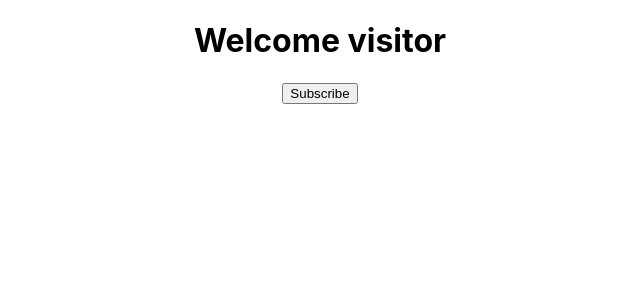
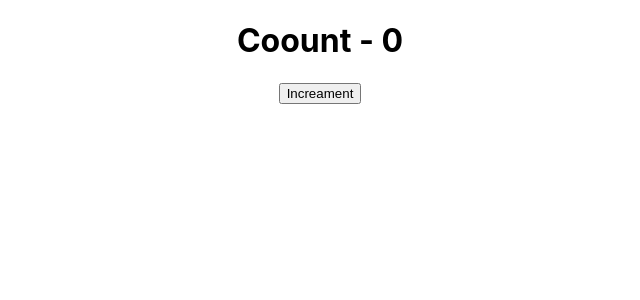
Before and after one commit to MarioTiara/React-Study, a React (Create React App) app: page / in a window 1280 px wide. Shown: the top 300 px of the page, without its empty margins (320-960 px from the left). Built offline with nearby package versions, Linux system fonts and the light colour scheme.

Commit message:
[11-setStae] using setState to increase a couter value

```diff
--- a/src/App.js
+++ b/src/App.js
@@ -4,11 +4,13 @@ import './App.css';
 import Greet  from './components/Greet';
 import Welcome  from './components/Welcome';
 import Message from './components/Message';
+import Counter from './components/Counter';
 class App extends Component {
   render() {
     return (
       <div className="App">
-        <Message/>
+        <Counter></Counter>
+        {/* <Message/> */}
         {/* <Greet name="mario" herroName="superman">
             <p>This is children props</p>
         </Greet>
--- /dev/null
+++ b/src/components/Counter.js
@@ -0,0 +1,26 @@
+import React, { Component } from 'react'
+
+class Counter extends Component {
+    constructor(props) {
+      super(props)
+
+      this.state = {
+         count:0
+      }
+    }
+    increase(){
+        this.setState({
+            count:this.state.count+=1
+        })
+    }
+  render() {
+    return (
+      <div>
+        <h1>Coount - {this.state.count}</h1>
+        <button onClick={()=> this.increase()}>Increament</button>
+      </div>
+    )
+  }
+}
+
+export default Counter
```
